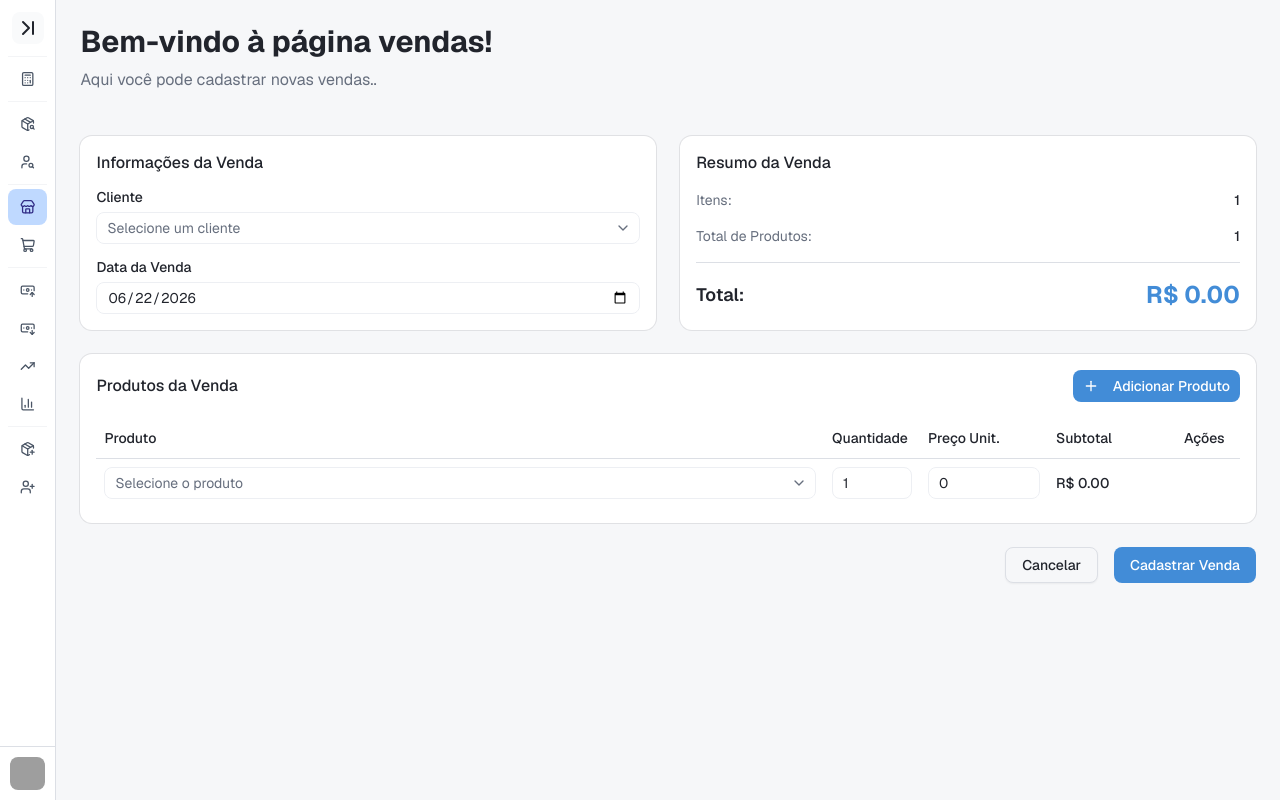
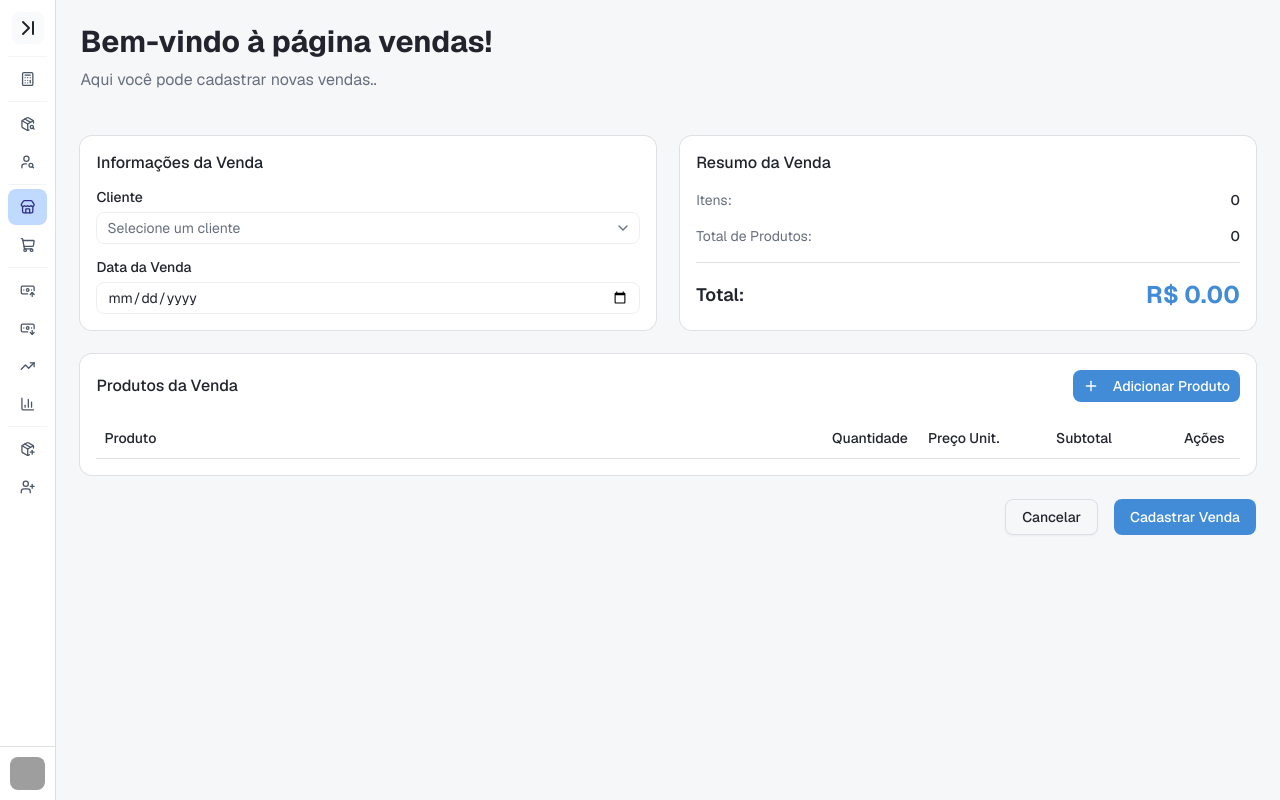
Before and after one commit to ProTrack-Solutions/protrack-web, a Next.js app: page /sale in a window 1280 px wide. Built offline with nearby package versions, Linux system fonts and the light colour scheme; grey boxes are pictures that could not be loaded.

Commit message:
fix: corrções para deploy

```diff
--- /dev/null
+++ b/src/@types/header.type.ts
@@ -0,0 +1,4 @@
+export interface TypeHeader {
+  title: string;
+  text: string;
+}
--- a/src/app/(private)/sale/components/saleProductTable.tsx
+++ b/src/app/(private)/sale/components/saleProductTable.tsx
@@ -35,7 +35,7 @@ export function SaleProductsTable() {
     name: "produtos",
   });
 
-  const watchedProdutos = useWatch({ control, name: "produtos" });
+  const watchedProdutos = useWatch({ control, name: "produtos" }) ?? [];
 
   const handleProdutoChange = (index: number, produtoId: string) => {
     const produto = produtosList.find((p) => p.id === produtoId);
--- a/src/app/(private)/sale/components/saleSummaryCard.tsx
+++ b/src/app/(private)/sale/components/saleSummaryCard.tsx
@@ -5,7 +5,7 @@ import { VendaForm } from "@/@types/sale.type";
 export function SaleSummaryCard() {
   const { control } = useFormContext<VendaForm>();
 
-  const produtos = useWatch({ control, name: "produtos" });
+  const produtos = useWatch({ control, name: "produtos" }) ?? [];
 
   const totalItens = produtos.length;
   const totalQuantidade = produtos.reduce(
--- a/src/app/(private)/sale/page.tsx
+++ b/src/app/(private)/sale/page.tsx
@@ -1,9 +1,8 @@
 "use client";
 
 import { useForm } from "react-hook-form";
-import { zodResolver } from "@hookform/resolvers/zod";
 import { Form } from "@/components/ui/form";
-import { VendaForm, vendaSchema } from "@/@types/sale.type";
+import { VendaForm } from "@/@types/sale.type";
 import { SaleFormActions } from "./components/saleFormAction";
 import { SaleInfoCard } from "./components/saleInfoCard";
 import { SaleProductsTable } from "./components/saleProductTable";
@@ -11,14 +10,7 @@ import { SaleSummaryCard } from "./components/saleSummaryCard";
 import { Header } from "@/components/Header";
 
 export default function Sale() {
-  const form = useForm<VendaForm>({
-    resolver: zodResolver(vendaSchema),
-    defaultValues: {
-      clienteId: "",
-      dataVenda: new Date().toISOString().split("T")[0],
-      produtos: [{ produtoId: "", quantidade: 1, precoUnitario: 0 }],
-    },
-  });
+  const form = useForm<VendaForm>();
 
   const onSubmit = (data: VendaForm) => {
     console.log("Dados da venda:", data);
--- a/src/components/Header/index.tsx
+++ b/src/components/Header/index.tsx
@@ -1,4 +1,4 @@
-import type { TypeHeader } from "../../@types/types.components";
+import { TypeHeader } from "@/@types/header.type";
 
 export function Header({ title, text }: TypeHeader) {
   return (
```
